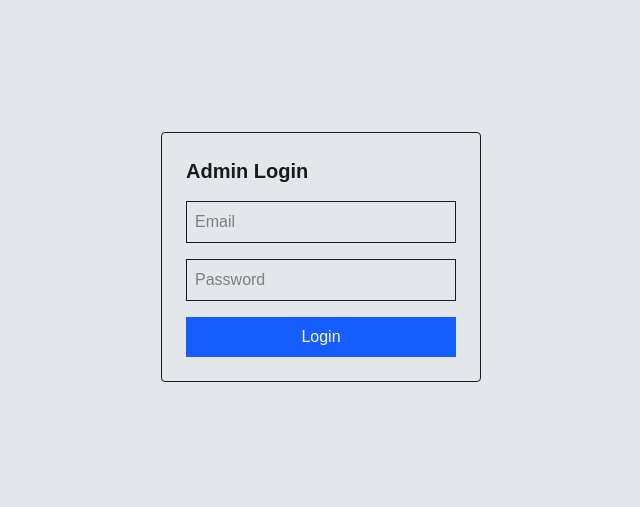
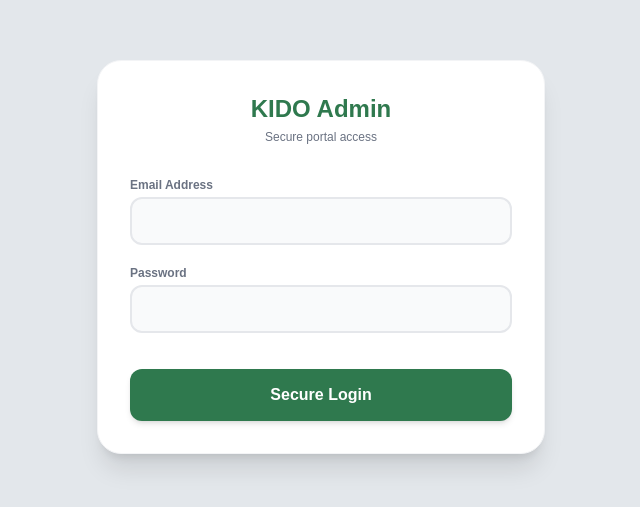
Before and after one commit to TemesgenWalelgn/kidoGiftShop, a Next.js app: page /admin/login in a window 1280 px wide. Shown: the part 143-650 px from the top of the page, without its empty margins (319-959 px from the left). Built offline with nearby package versions, Linux system fonts and the light colour scheme; no server answers.

Commit message:
log in system for admin dashboard is added

```diff
--- a/next.config.ts
+++ b/next.config.ts
@@ -13,7 +13,7 @@ const nextConfig: NextConfig = {
 
   // This bypasses the TS check while keeping the config functional for your dev environment
   // @ts-ignore
-  allowedDevOrigins: ["192.168.1.4"],
+  allowedDevOrigins: ["192.168.1.7"],
 };
 
 export default nextConfig;
--- a/src/app/admin/login/page.tsx
+++ b/src/app/admin/login/page.tsx
@@ -8,49 +8,79 @@ import { useRouter } from "next/navigation";
 export default function AdminLogin() {
   const [email, setEmail] = useState("");
   const [password, setPassword] = useState("");
+  const [error, setError] = useState("");
+  const [loading, setLoading] = useState(false);
   const router = useRouter();
 
   const handleLogin = async (e: React.FormEvent) => {
     e.preventDefault();
+    setLoading(true);
+    setError("");
+
     try {
-    const userCredential = await signInWithEmailAndPassword(auth, email, password);
-    // Wait a brief moment for the auth state to sync with the browser
-    setTimeout(() => {
-      router.push("/admin");
-    }, 500);
-  } catch (error) {
-    alert("Invalid email or password");
-    console.log(error);
+      await signInWithEmailAndPassword(auth, email, password);
+      router.push("/admin"); // Redirect to dashboard on success
+    } catch (err) {
+      setError("Invalid email or password. Please try again.");
+    } finally {
+      setLoading(false);
     }
   };
 
   return (
-    <div className="flex items-center justify-center h-screen">
-      <form
-        onSubmit={handleLogin}
-        className="p-6 border rounded w-80 flex flex-col gap-4"
-      >
-        <h1 className="text-xl font-bold">Admin Login</h1>
+    <div className="min-h-screen flex items-center justify-center bg-[var(--brand-bg)] p-4">
+      <div className="bg-white max-w-md w-full rounded-3xl shadow-xl p-8 border border-gray-100">
+        <div className="text-center mb-8">
+          <h1 className="text-2xl font-black text-[var(--brand-green)]">
+            KIDO Admin
+          </h1>
+          <p className="text-xs text-gray-500 mt-1">
+            Secure portal access
+          </p>
+        </div>
 
+        <form onSubmit={handleLogin} className="space-y-5">
+          {error && (
+            <div className="p-3 bg-red-50 text-red-600 text-xs font-bold rounded-xl text-center">
+              {error}
+            </div>
+          )}
+
+          <div>
+            <label className="block text-xs font-bold text-gray-500 mb-1">
+              Email Address
+            </label>
             <input
-          className="border p-2"
-          placeholder="Email"
+              type="email"
               value={email}
               onChange={(e) => setEmail(e.target.value)}
+              className="w-full p-3 border-2 border-gray-200 rounded-xl bg-gray-50 text-gray-800 outline-none focus:border-[var(--brand-green)] text-sm"
+              required
             />
+          </div>
 
+          <div>
+            <label className="block text-xs font-bold text-gray-500 mb-1">
+              Password
+            </label>
             <input
-          className="border p-2"
               type="password"
-          placeholder="Password"
               value={password}
               onChange={(e) => setPassword(e.target.value)}
+              className="w-full p-3 border-2 border-gray-200 rounded-xl bg-gray-50 text-gray-800 outline-none focus:border-[var(--brand-green)] text-sm"
+              required
             />
+          </div>
 
-        <button className="bg-blue-600 text-white p-2">
-          Login
+          <button
+            type="submit"
+            disabled={loading}
+            className="w-full py-3.5 bg-[var(--brand-green)] text-white rounded-xl font-bold shadow-md hover:opacity-95 transition-all mt-4"
+          >
+            {loading ? "Verifying..." : "Secure Login"}
           </button>
         </form>
       </div>
+    </div>
   );
 }
--- a/src/app/admin/page.tsx
+++ b/src/app/admin/page.tsx
@@ -1,7 +1,9 @@
 "use client";
 
 import { useState, useEffect } from "react";
-import { db } from "@/lib/firebase";
+import { db, auth } from "@/lib/firebase"; // Added auth
+import { onAuthStateChanged, signOut } from "firebase/auth"; // Added Firebase Auth functions
+import { useRouter } from "next/navigation"; // Added router for redirects
 import {
   collection,
   getDocs,
@@ -40,6 +42,9 @@ interface TempSubCategory {
 }
 
 export default function AdminDashboard() {
+  const router = useRouter();
+  const [isAuthenticated, setIsAuthenticated] = useState(false);
+
   const [activeTab, setActiveTab] = useState("surprise");
   const [activeSub, setActiveSub] = useState("all");
   const [products, setProducts] = useState<Product[]>([]);
@@ -59,6 +64,18 @@ export default function AdminDashboard() {
   const [eventParticles, setEventParticles] = useState(false);
   const [savingEventTheme, setSavingEventTheme] = useState(false);
   const [showEventPanel, setShowEventPanel] = useState(false);
+
+  // ===== AUTHENTICATION CHECK =====
+  useEffect(() => {
+    const unsubscribe = onAuthStateChanged(auth, (user) => {
+      if (user) {
+        setIsAuthenticated(true);
+      } else {
+        router.push("/admin/login");
+      }
+    });
+    return () => unsubscribe();
+  }, [router]);
 
   // Sync cache immediately on client mount
   useEffect(() => {
@@ -94,6 +111,7 @@ export default function AdminDashboard() {
 
   // Listen to temporary subcategories in real time
   useEffect(() => {
+    if (!isAuthenticated) return; // Wait until authenticated
     const q = query(collection(db, "temporarySubCategories"));
 
     const unsubscribe = onSnapshot(q, (snapshot) => {
@@ -118,10 +136,11 @@ export default function AdminDashboard() {
     });
 
     return () => unsubscribe();
-  }, []);
+  }, [isAuthenticated]);
 
   // ===== LISTEN TO EVENT THEME (SYNC CACHE) =====
   useEffect(() => {
+    if (!isAuthenticated) return;
     const unsubscribe = onSnapshot(
       doc(db, "settings", "eventTheme"),
       (snapshot) => {
@@ -152,10 +171,11 @@ export default function AdminDashboard() {
     );
 
     return () => unsubscribe();
-  }, []);
+  }, [isAuthenticated]);
 
   // ===== LOAD SUBCATEGORY ORDER =====
   useEffect(() => {
+    if (!isAuthenticated) return;
     return onSnapshot(
       doc(db, "settings", "subCategoryOrder"),
       (snapshot) => {
@@ -165,7 +185,7 @@ export default function AdminDashboard() {
       },
       (error) => console.error("Error loading subcategory order:", error)
     );
-  }, []);
+  }, [isAuthenticated]);
 
   const getDefaultSubCategories = (tab: string) => {
     if (tab === "flower") {
@@ -467,9 +487,10 @@ export default function AdminDashboard() {
   }, [tempSubCategories, activeSub]);
 
   useEffect(() => {
+    if (!isAuthenticated) return;
     setProduct((prev) => ({ ...prev, type: activeTab }));
     fetchProducts();
-  }, [activeTab, activeSub]);
+  }, [activeTab, activeSub, isAuthenticated]);
 
   useEffect(() => {
     setProducts((prev) => sortProductList(prev));
@@ -510,7 +531,6 @@ export default function AdminDashboard() {
     }));
   };
 
-  // Fixed the Delete Function
   const handleDelete = async (id: string) => {
     if (confirm("Are you sure you want to delete this product?")) {
       try {
@@ -541,6 +561,15 @@ export default function AdminDashboard() {
     setIsAdding(true);
   };
 
+  // Prevent rendering the dashboard interface until auth check clears
+  if (!isAuthenticated) {
+    return (
+      <div className="min-h-screen flex items-center justify-center bg-[var(--brand-bg)]">
+        <div className="animate-pulse text-[var(--brand-green)] font-bold text-lg">Verifying Access...</div>
+      </div>
+    );
+  }
+
   return (
     <div
       suppressHydrationWarning
@@ -618,6 +647,14 @@ export default function AdminDashboard() {
                 Back to Dashboard
               </button>
             )}
+
+            {/* Logout Button */}
+            <button
+              onClick={() => signOut(auth)}
+              className="px-4 py-2 bg-red-50 text-red-600 text-xs md:text-sm font-bold rounded-full hover:bg-red-100 transition-all ml-1 md:ml-2"
+            >
+              Logout
+            </button>
 
           </div>
         </div>
@@ -1489,10 +1526,10 @@ export default function AdminDashboard() {
             </p>
           </div>
 
-          <p className="text-xs text-gray-400 mb-3 flex items-center justify-center md:justify-end gap-1.5">
-
+          <div className="text-xs text-gray-400 flex flex-col items-center md:items-end gap-1.5">
+
+            <p className="flex items-center justify-center md:justify-end gap-1.5">
               Developed by{" "}
-
               <a
                 href="https://t.me/temesgenwalelign"
                 target="_blank"
@@ -1501,33 +1538,38 @@ export default function AdminDashboard() {
               >
                 Temesgen Walelgn
               </a>
-
               <span className="text-gray-600">|</span>
-
               <a
                 href="tel:+251993370491"
                 className="inline-flex items-center gap-1 text-gray-300 hover:text-[var(--brand-gold)] transition-colors"
                 title="Call Developer"
               >
-              <svg
-                className="w-3.5 h-3.5 fill-current text-[var(--brand-gold)]"
-                viewBox="0 0 24 24"
-              >
+                <svg className="w-3.5 h-3.5 fill-current text-[var(--brand-gold)]" viewBox="0 0 24 24">
                   <path d="M6.62 10.79c1.44 2.83 3.76 5.14 6.59 6.59l2.2-2.2c.27-.27.67-.36 1.02-.24 1.12.37 2.33.57 3.57.57.55 0 1 .45 1 1V20c0 .55-.45 1-1 1-9.39 0-17-7.61-17-17 0-.55.45-1 1-1h3.5c.55 0 1 .45 1 1 0 1.25.2 2.45.57 3.57.11.35.03.74-.25 1.02l-2.2 2.2z" />
                 </svg>
-
-              <span className="text-xs font-semibold">
-                +251 993 370 491
-              </span>
+                <span className="font-semibold">+251 993 370 491</span>
               </a>
-
             </p>
 
-          <p className="text-xs text-gray-500">
+            <a
+              href="https://www.google.com/maps/search/?api=1&query=Kido+gift+shop+harar"
+              target="_blank"
+              rel="noopener noreferrer"
+              className="flex items-center gap-1.5 mt-1 hover:text-[var(--brand-gold)] transition-colors"
+            >
+              <svg className="w-3.5 h-3.5 text-[var(--brand-gold)]" fill="currentColor" viewBox="0 0 24 24">
+                <path d="M12 2C8.13 2 5 5.13 5 9c0 5.25 7 13 7 13s7-7.75 7-13c0-3.87-3.13-7-7-7zm0 9.5c-1.38 0-2.5-1.12-2.5-2.5s1.12-2.5 2.5-2.5 2.5 1.12 2.5 2.5-1.12 2.5-2.5 2.5z"/>
+              </svg>
+              Harar, Ethiopia
+            </a>
+
+            <p className="text-gray-500 mt-2">
               © {new Date().getFullYear()} Kido Gifts & Flowers. All rights reserved.
             </p>
 
           </div>
+
+        </div>
       </footer>
 
     </div>
--- a/src/lib/firebase.ts
+++ b/src/lib/firebase.ts
@@ -1,6 +1,7 @@
 import { initializeApp } from "firebase/app";
 import { getFirestore } from "firebase/firestore";
 import { getAuth, browserLocalPersistence, setPersistence } from "firebase/auth";
+
 
 const firebaseConfig = {
   apiKey: process.env.NEXT_PUBLIC_FIREBASE_API_KEY!,
```
Lines whose indentation alone changed are shown as unchanged.
